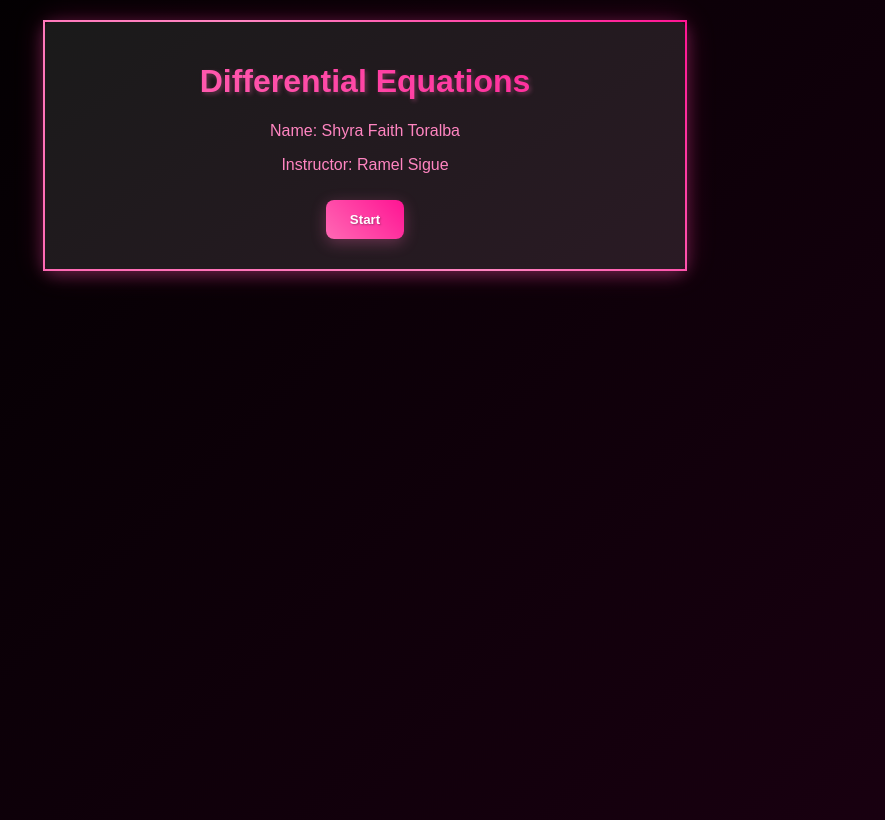
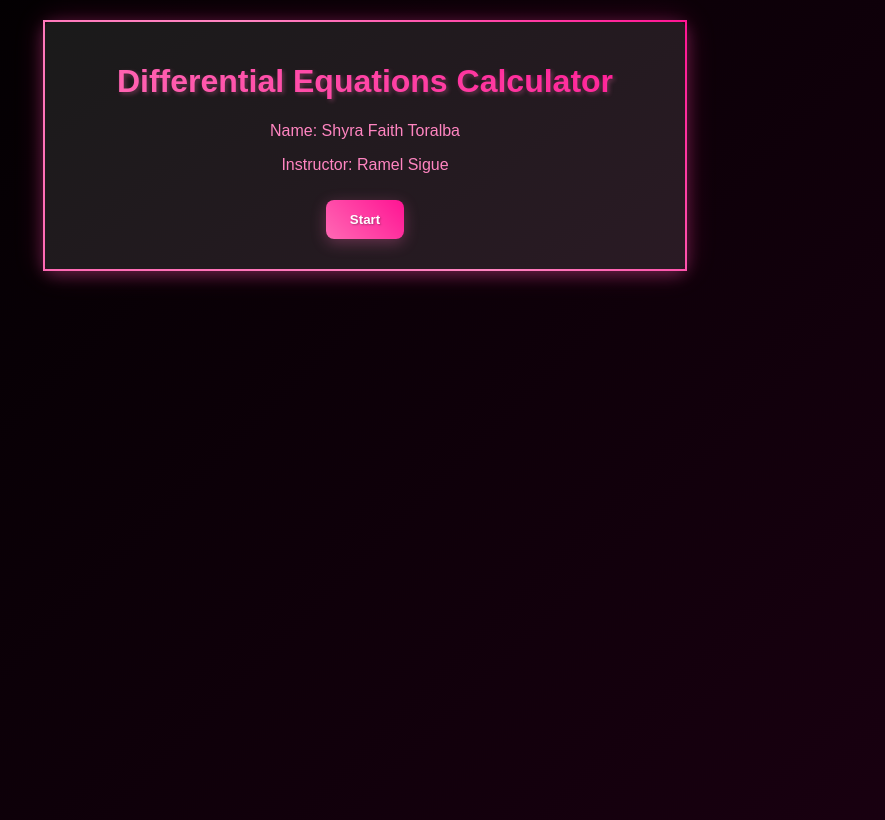
Before and after one commit to shyraaaaselle/DE, a plain HTML site: page index.html in a window 1280 px wide. Shown: the whole page, without its empty margins (275-1160 px from the left). Drawn offline with Linux system fonts and the light colour scheme.

Commit message:
Update index.html

```diff
--- a/index.html
+++ b/index.html
@@ -3,13 +3,13 @@
 <head>
   <meta charset="UTF-8">
   <meta name="viewport" content="width=device-width, initial-scale=1.0">
-  <title>Differential Equations</title>
+  <title>Differential Equations Calculator</title>
   <link rel="stylesheet" href="style.css"> <!-- Link to your CSS file -->
 </head>
 <body>
   <!-- Welcome Page -->
   <div id="welcome-screen" class="content-box">
-    <h1>Differential Equations</h1>
+    <h1>Differential Equations Calculator</h1>
     <p>Name: Shyra Faith Toralba</p>
     <p>Instructor: Ramel Sigue</p>
     <button onclick="start()">Start</button>
```
